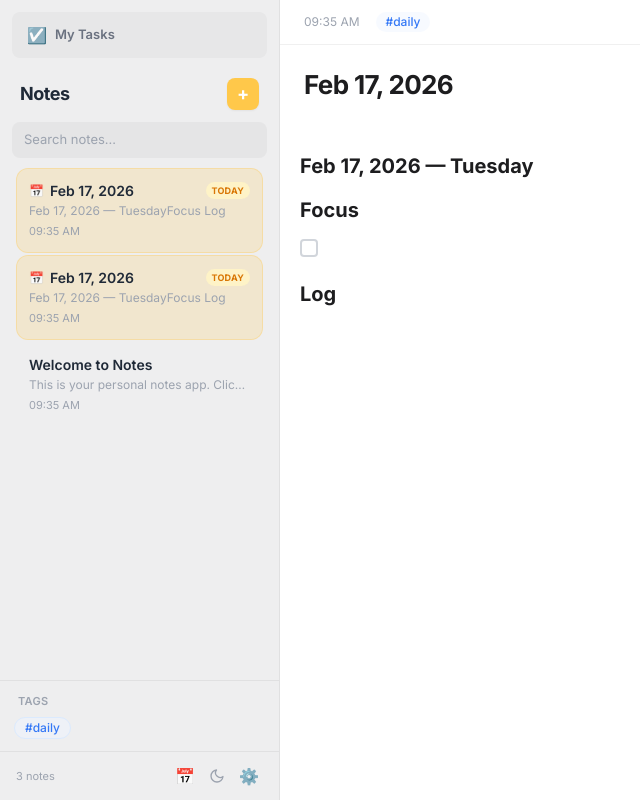
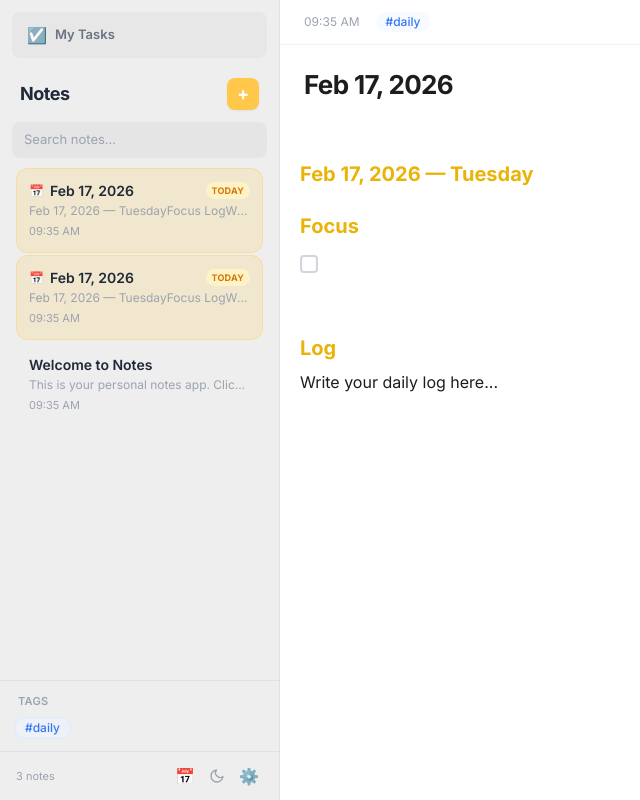
Before and after one commit to Hash-hokage/Vibe-Note, a React (Vite) app: page / in a window 1280 px wide. Shown: the whole page, without its empty margins (0-640 px from the left). Built offline with nearby package versions, Linux system fonts and the light colour scheme.

Commit message:
The Safe Zone

```diff
--- a/src/App.jsx
+++ b/src/App.jsx
@@ -69,7 +69,7 @@ const formatDailyTitle = (date) => {
 const createDailyNote = (date) => {
   const title = formatDailyTitle(date)
   const dayOfWeek = date.toLocaleDateString('en-US', { weekday: 'long' })
-  const template = `<h2>${title} — ${dayOfWeek}</h2><h2>Focus</h2><label class="checkbox-item flex items-center gap-2 py-1 cursor-pointer" contenteditable="false"><input type="checkbox" class="checkbox-input"><span class="checkbox-text flex-1 outline-none min-w-0" contenteditable="true">\u00A0</span></label><h2>Log</h2><div><br></div>`
+  const template = `<h2>${title} — ${dayOfWeek}</h2><h2>Focus</h2><label class="checkbox-item flex items-center gap-2 py-1 cursor-pointer" contenteditable="false"><input type="checkbox" class="checkbox-input"><span class="checkbox-text flex-1 outline-none min-w-0" contenteditable="true">\u00A0</span></label><div><br></div><h2>Log</h2><p>Write your daily log here...</p>`
   return {
     id: 'daily-' + date.toISOString().slice(0, 10),
     title,
--- a/src/components/Sidebar.jsx
+++ b/src/components/Sidebar.jsx
@@ -180,7 +180,7 @@ export default function Sidebar({
       </div>
 
       {/* Notes list */}
-      <div className="flex-1 overflow-y-auto px-4">
+      <div className="flex-1 overflow-y-auto px-4 pb-32">
         {filteredNotes.length === 0 && (
           <div className="py-6 px-3.5 text-center text-gray-400 text-[13px]">
             {search || activeTag ? 'No matching notes' : 'No notes yet'}
--- a/src/index.css
+++ b/src/index.css
@@ -93,7 +93,8 @@
 
   /* ── Nested element styles inside editor ── */
   .editor-content h2 {
-    @apply text-xl font-bold mt-4 mb-2;
+    @apply text-xl font-bold mt-6 mb-2;
+    color: #eab308;
   }
 
   .dark .editor-content h2 {
```
